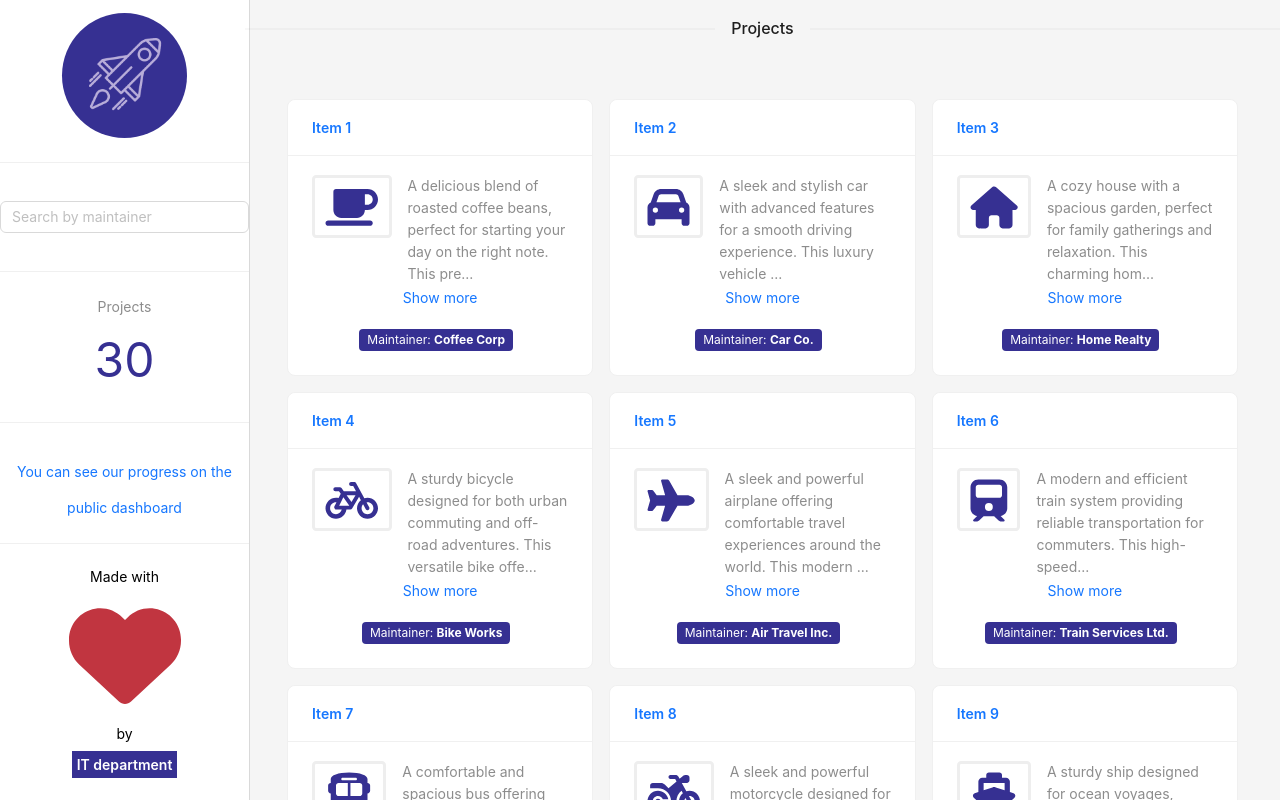
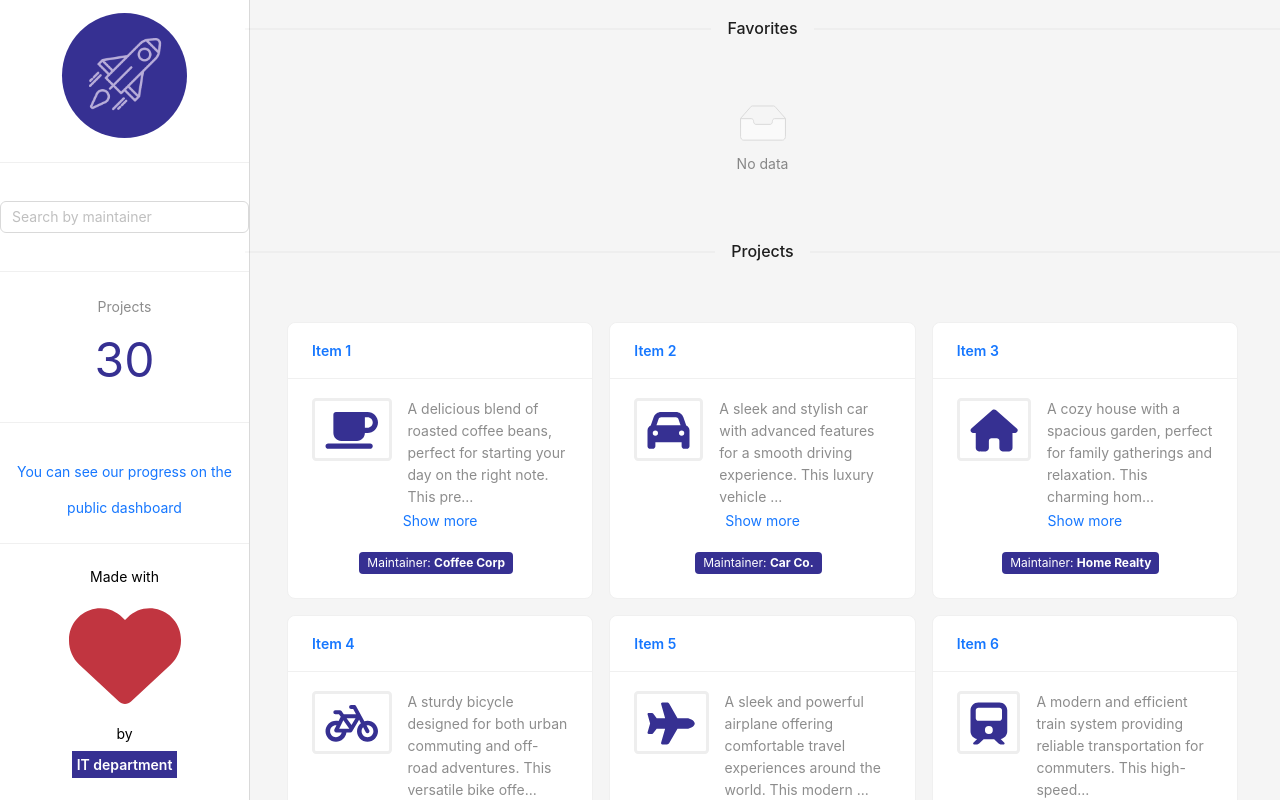
Before and after one commit to serhiyraskoley/LLE-dashydahsy-dashboard, a React (Create React App) app: page / in a window 1280 px wide. Shown: the top 800 px of the page. Built offline with nearby package versions, Linux system fonts and the light colour scheme.

Commit message:
add favorite feature

```diff
--- a/src/App.js
+++ b/src/App.js
@@ -21,19 +21,16 @@ const App = () => {
     localStorage.setItem('favorites', JSON.stringify(favorites));
   }, [favorites]);
 
-  const handleFavorite = (card) => {
-    const favoritesFromStorage = [...favorites];
-    const existingFavorite = favoritesFromStorage.find(favorite => favorite.name === card.name);
+  const handleRemoveFavorite = (card) => {
+    const updatedFavorites = favorites.filter(favorite => favorite.name !== card.name);
+    setFavorites(updatedFavorites);
+    localStorage.setItem('favorites', JSON.stringify(updatedFavorites));
+  }
 
-    if (existingFavorite) {
-      setFavorites(favoritesFromStorage.filter(favorite => favorite.name !== card.name));
-    } else {
-      setFavorites([...favoritesFromStorage, { name: card.name, maintainer: card.maintainer, icon: card.icon }]);
-    }
-  };
-
-  const handleRemoveFavorite = (card) => {
-    setFavorites(favorites.filter(favorite => favorite.name !== card.name));
+  const handleAddFavorite = (card) => {
+    const updatedFavorites = [...favorites, card];
+    setFavorites(updatedFavorites);
+    localStorage.setItem('favorites', JSON.stringify(updatedFavorites));
   }
 
   return (
@@ -41,8 +38,8 @@ const App = () => {
         <LeftSidebar cards={filteredCards} onSearchChange={handleSearchChange} />
         <Layout style={{ marginLeft: 245 }}>
           <Content>
-            <Favorites cards={favorites} onFavorite={handleFavorite} onRemoveFavorite={handleRemoveFavorite} />
-            <CustomCards cards={filteredCards} onFavorite={handleFavorite} favorites={favorites} />
+            <Favorites favorites={favorites} onRemoveFavorite={handleRemoveFavorite} />
+            <CustomCards cards={filteredCards} favorites={favorites} onAddFavorite={handleAddFavorite} onRemoveFavorite={handleRemoveFavorite} />
           </Content>
         </Layout>
       </Layout>
--- a/src/components/Cards.js
+++ b/src/components/Cards.js
@@ -9,7 +9,7 @@ library.add(fas);
 const { Meta } = Card;
 const { Link } = Typography;
 
-const CustomCards = ({ cards, favorites }) => {
+const CustomCards = ({ cards, favorites, onAddFavorite, onRemoveFavorite }) => {
   const [projectCards, setProjectCards] = useState(cards.map(card => ({ ...card, showFullDescription: false, isFavorite: favorites.includes(card.name) })));
 
   useEffect(() => {
@@ -33,8 +33,10 @@ const CustomCards = ({ cards, favorites }) => {
 
         if (existingFavorite) {
           localStorage.setItem('favorites', JSON.stringify(favoritesFromStorage.filter(favorite => favorite.name !== updatedCard.name)));
+          onRemoveFavorite(updatedCard);
         } else {
-          localStorage.setItem('favorites', JSON.stringify([...favoritesFromStorage, { name: updatedCard.name, maintainer: updatedCard.maintainer, icon: updatedCard.icon }]));
+          localStorage.setItem('favorites', JSON.stringify([...favoritesFromStorage, { name: updatedCard.name, maintainer: updatedCard.maintainer, icon: updatedCard.icon, website: updatedCard.website }]));
+          onAddFavorite(updatedCard);
         }
         return updatedCard;
       }
@@ -43,7 +45,7 @@ const CustomCards = ({ cards, favorites }) => {
   };
 
   return (
-    <>
+    <React.Fragment>
     <Divider>Projects</Divider>
       <Row gutter={[16]} orientation='end' style={{padding: 34, marginLeft: 0, marginRight: 0}}>
         {projectCards.map((card, index) => (
@@ -66,7 +68,7 @@ const CustomCards = ({ cards, favorites }) => {
           </React.Fragment>
         ))}
       </Row>
-      </>
+      </React.Fragment>
   );
 }
 
--- a/src/components/Favorites.js
+++ b/src/components/Favorites.js
@@ -1,11 +1,35 @@
-import React from 'react';
+import React,{useEffect} from 'react';
+import { Typography, Divider, Card, List, Tag } from 'antd';
+import { FontAwesomeIcon } from '@fortawesome/react-fontawesome';
+import { library } from '@fortawesome/fontawesome-svg-core';
+import { fas } from '@fortawesome/free-solid-svg-icons';
 
+library.add(fas);
 
+const { Link } = Typography;
 
-const Favorites = () => {
+const Favorites = ({ favorites, onRemoveFavorite }) => {
   return (
-    <div>
-    </div>
+    <React.Fragment>
+      <Divider>Favorites</Divider>
+      <List
+        style={{marginLeft: 30, maxWidth: 1450, margin: 'auto'}}
+        grid={{ gutter: 16, column:  6}}
+        dataSource={favorites}
+        renderItem={favorite => (
+          <List.Item>
+            <Card hoverable>
+              <div style={{ display: 'flex', flexDirection: 'column', height: '100%' }}>
+                <Link href={favorite.website} target='_blank' className='link-style' style={{ textAlign: 'center' }}><strong>{favorite.name}</strong></Link><br />
+                <div style={{ display: 'flex', justifyContent: 'center' }}>
+                  <FontAwesomeIcon icon={favorite.icon in fas ? fas[favorite.icon] : fas['faQuestion']} size='3x' color='#C13540' border onClick={() => onRemoveFavorite(favorite)} />
+                </div>
+              </div>
+            </Card>
+          </List.Item>
+        )}
+      />
+    </React.Fragment>
   );
 }
 
```
